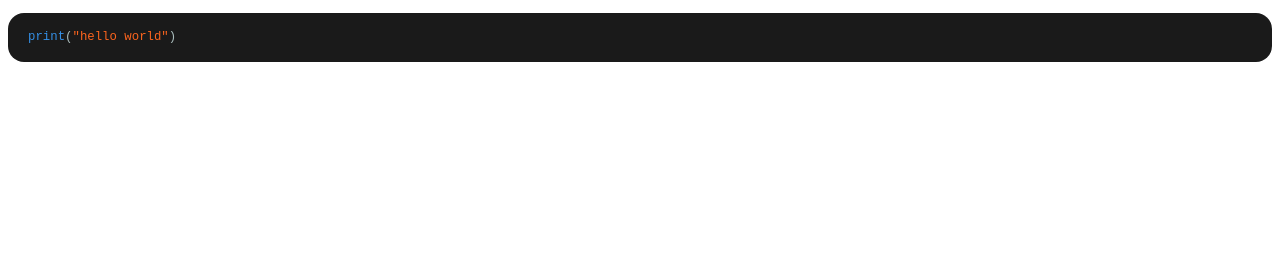
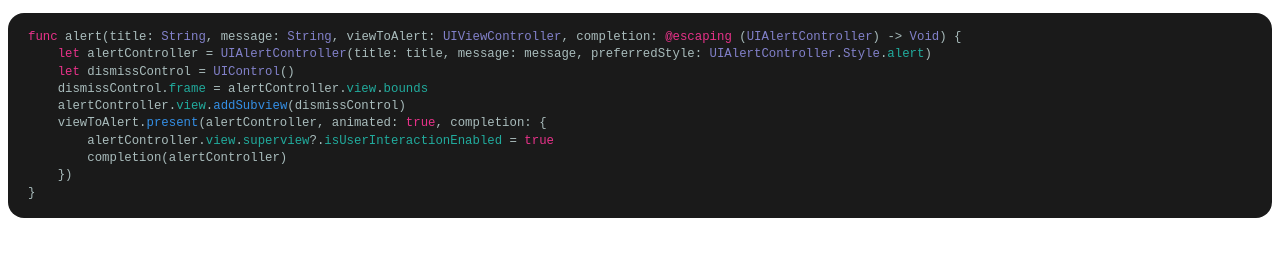
Before and after one commit to biodatas/akanksha-choudhary, a plain HTML site: page test.html in a window 1280 px wide. Drawn offline with Linux system fonts and the light colour scheme.

Commit message:
Update test.html

```diff
--- a/test.html
+++ b/test.html
@@ -3,7 +3,16 @@
 <meta name="viewport" content="width=device-width">
 </head>
 <body>
-	<pre><code><span class="call">print</span>(<span class="string">"hello world"</span>)</code></pre>
+	<pre><code><span class="keyword">func</span> alert(title: <span class="type">String</span>, message: <span class="type">String</span>, viewToAlert: <span class="type">UIViewController</span>, completion: <span class="keyword">@escaping</span> (<span class="type">UIAlertController</span>) -&gt; <span class="type">Void</span>) {
+    <span class="keyword">let</span> alertController = <span class="type">UIAlertController</span>(title: title, message: message, preferredStyle: <span class="type">UIAlertController</span>.<span class="type">Style</span>.<span class="property">alert</span>)
+    <span class="keyword">let</span> dismissControl = <span class="type">UIControl</span>()
+    dismissControl.<span class="property">frame</span> = alertController.<span class="property">view</span>.<span class="property">bounds</span>
+    alertController.<span class="property">view</span>.<span class="call">addSubview</span>(dismissControl)
+    viewToAlert.<span class="call">present</span>(alertController, animated: <span class="keyword">true</span>, completion: {
+        alertController.<span class="property">view</span>.<span class="property">superview</span>?.<span class="property">isUserInteractionEnabled</span> = <span class="keyword">true</span>
+        completion(alertController)
+    })
+}</code></pre>
 	<style>
 		pre{margin-bottom:1.5em;background-color:#1a1a1a;padding:16px 0;border-radius:16px}pre code{font-family:monospace;display:block;padding:0 20px;color:#a9bcbc;line-height:1.4em;font-size:.95em;overflow-x:auto;white-space:pre;-webkit-overflow-scrolling:touch}pre code .keyword{color:#e73289}pre code .type{color:#8281ca}pre code .call{color:#348fe5}pre code .property{color:#21ab9d}pre code .number{color:#db6f57}pre code .string{color:#fa641e}pre code .comment{color:#6b8a94}pre code .dotAccess{color:#92b300}pre code .preprocessing{color:#b68a00}
 		</style>
```
